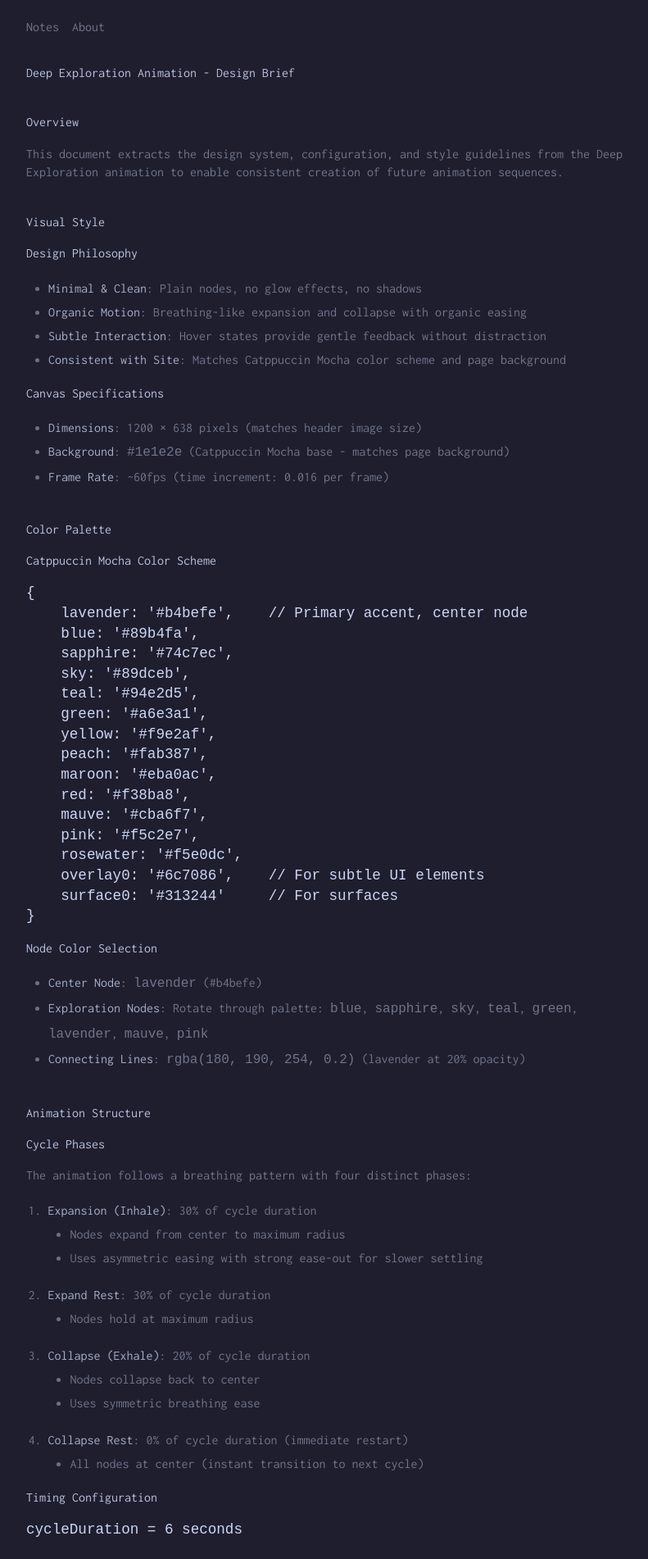
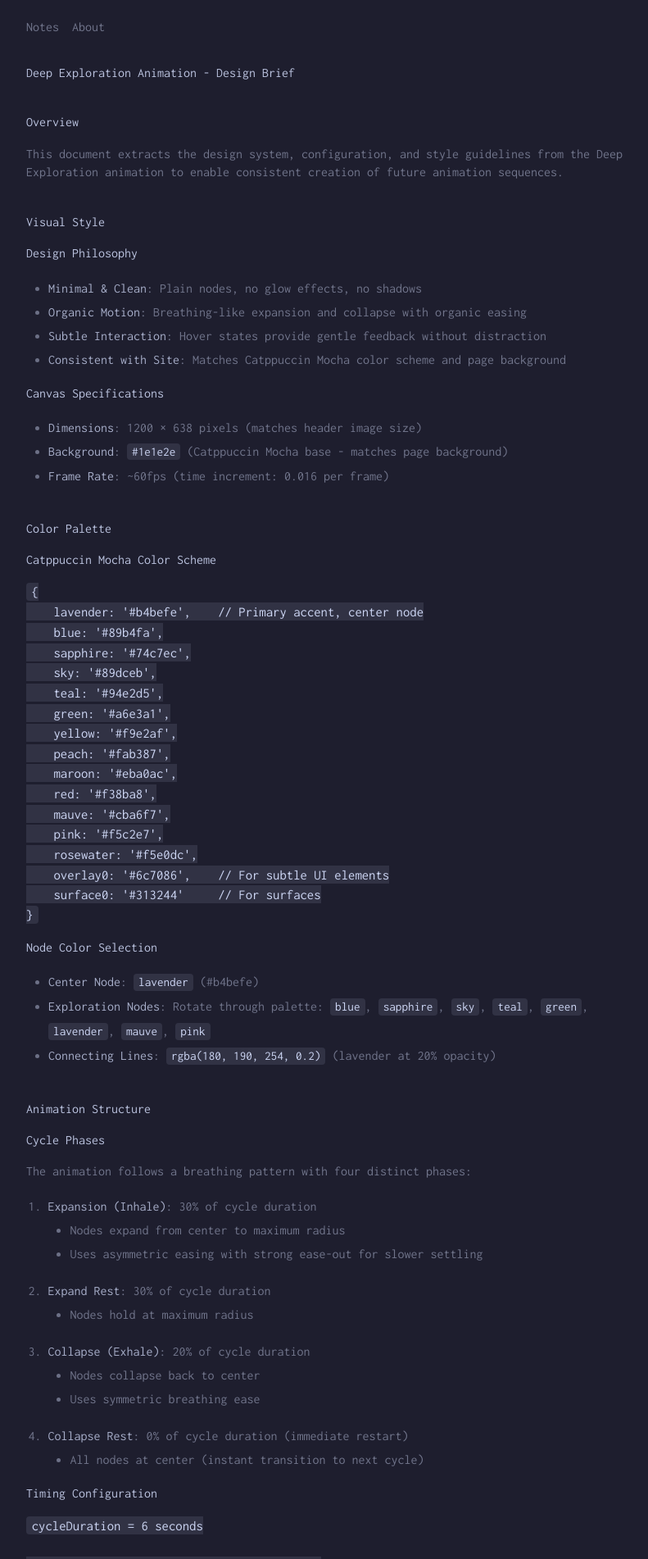
Before and after one commit to berndpl/notes-plontsch, a Jekyll site: the page built from assets/images/2026/2026-01-10-breathing-visual-brief.md, in a window 1280 px wide. Shown: the top 1902 px of the page at 82% size, without its empty margins (228-1019 px from the left). Built offline with Jekyll 4.4.1, drawn with Linux system fonts in a browser that asks for light colours; our own code applies the rules of GitHub Pages for plain Markdown files.

Commit message:
Add inline code styling for posts and create "Self-Learning Systems" article

```diff
--- a/assets/css/main.css
+++ b/assets/css/main.css
@@ -315,6 +315,19 @@ main p {
 article p:last-child,
 main p:last-child {
   margin-bottom: 0;
+}
+
+/* Inline code styling for posts
+   Uses Catppuccin surface0 background with slightly brighter text
+   for subtle distinction from surrounding prose */
+article code,
+main code {
+  background-color: #313244; /* Catppuccin Mocha surface0 */
+  color: #cdd6f4; /* Catppuccin Mocha text - full opacity for emphasis */
+  padding: 0.15em 0.4em;
+  border-radius: 4px;
+  font-family: 'Inconsolata', monospace;
+  font-size: 0.95em;
 }
 
 article ul,
```
Also changed, not shown: _posts/2026/2026-02-16-self-learning-systems.md (added, +23 -0 lines).
